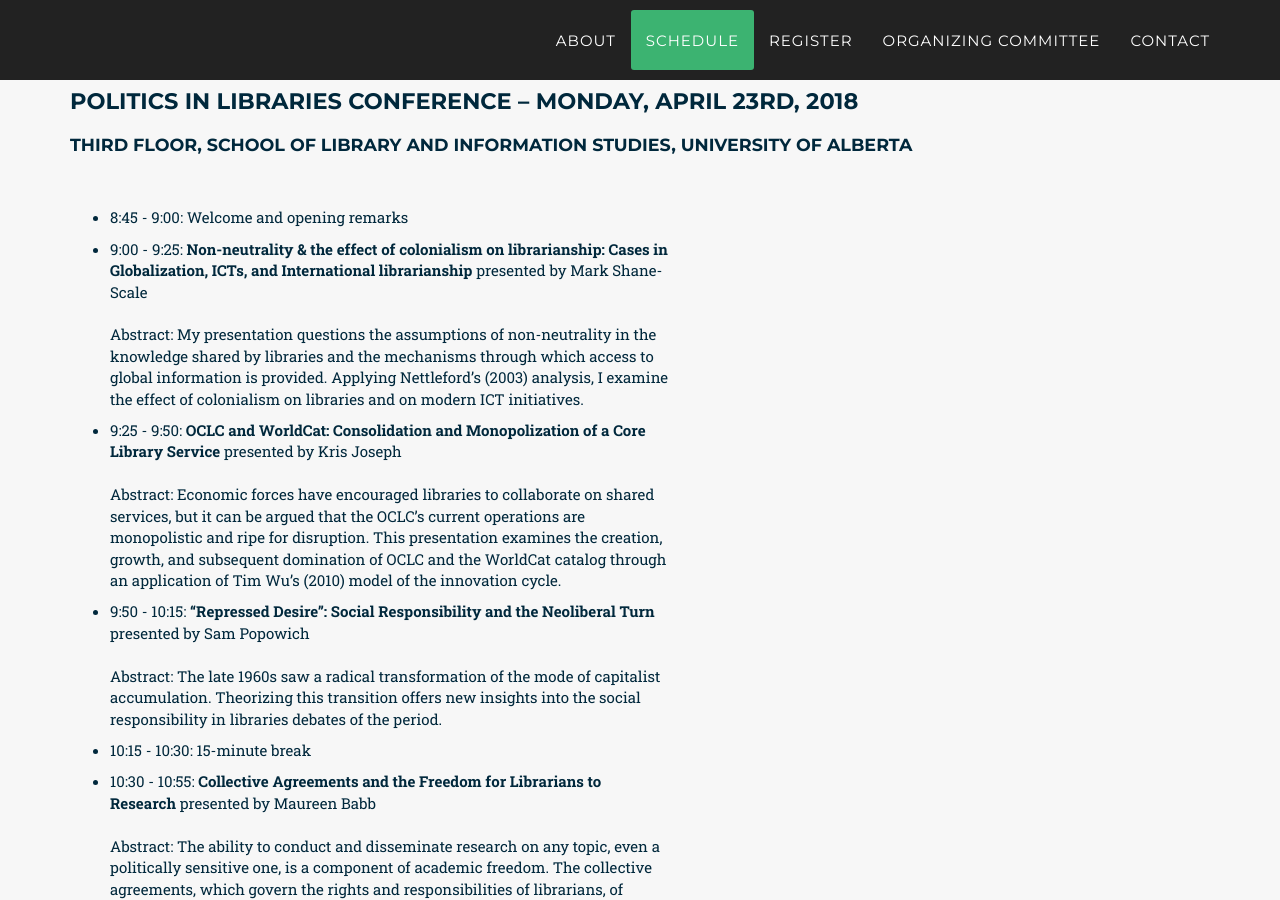
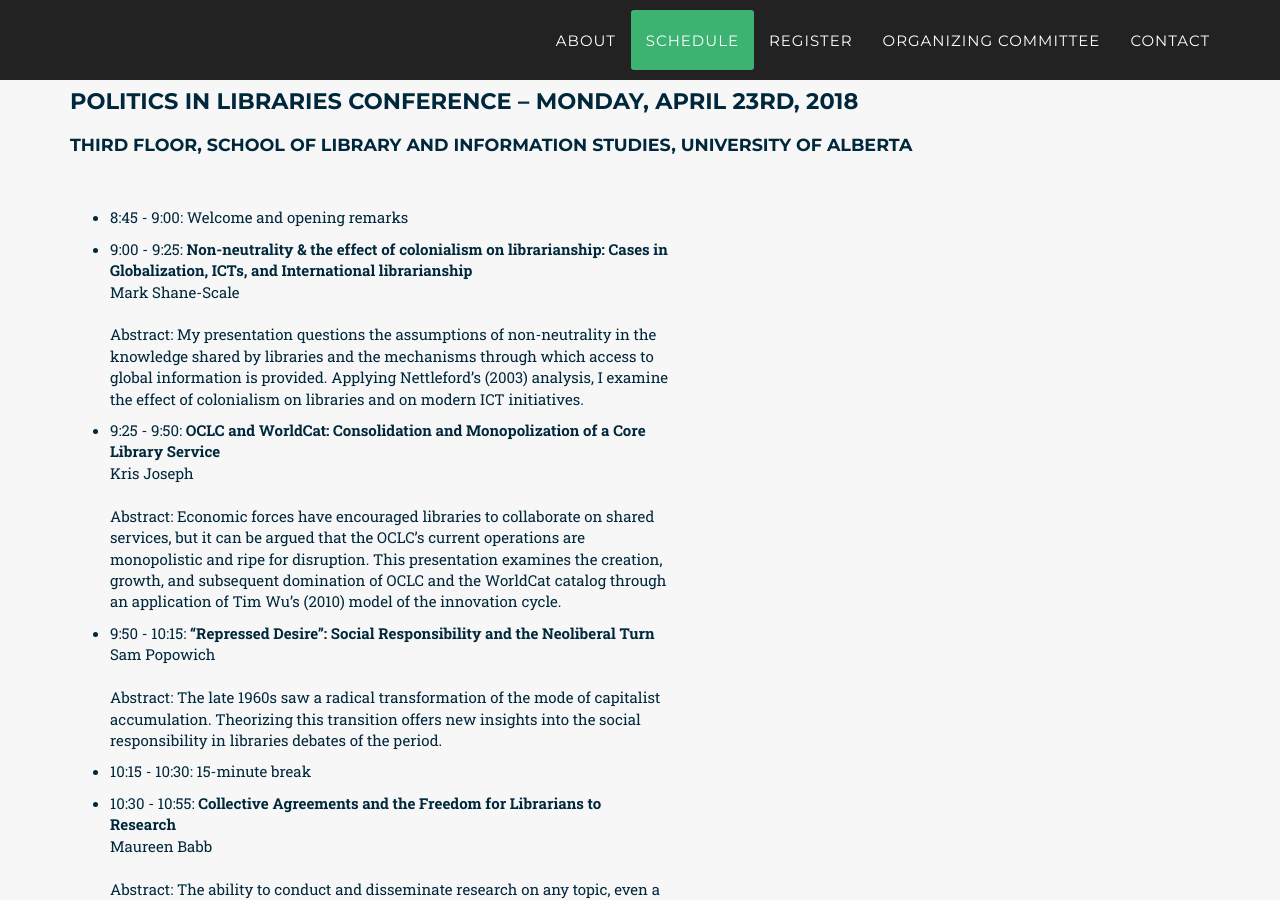
Before and after one commit to politicsoflibraries/politicsoflibraries.github.io, a Jekyll site: the page built from index.md, in a window 1280 px wide and 900 px high, scrolled down 1747 px. Built offline with Jekyll 4.4.1, drawn with Linux system fonts in a browser that asks for light colours; some web fonts are replaced; some of the changed text lies outside the part shown.

Commit message:
Formatting.

```diff
--- a/_includes/2017_data/schedule.html
+++ b/_includes/2017_data/schedule.html
@@ -17,9 +17,9 @@
         <li style="margin: 0 0 10px 0">9:00 - 9:25:
           <strong>Non-neutrality & the effect of colonialism on
             librarianship: Cases in Globalization, ICTs, and
-            International librarianship</strong> presented by Mark Shane-Scale<br />
+            International librarianship</strong> <br /> Mark Shane-Scale<br />
           <br />Abstract: My presentation questions the assumptions of non-neutrality in the knowledge shared by libraries and the mechanisms through which access to global information is provided. Applying Nettleford’s (2003) analysis, I examine the effect of colonialism on libraries and on modern ICT initiatives.<br /></li>
-        <li style="margin: 0 0 10px 0">9:25 - 9:50: <strong>OCLC and WorldCat: Consolidation and Monopolization of a Core Library Service</strong> presented by Kris Joseph<br />
+        <li style="margin: 0 0 10px 0">9:25 - 9:50: <strong>OCLC and WorldCat: Consolidation and Monopolization of a Core Library Service</strong> <br /> Kris Joseph<br />
           <br />Abstract: Economic forces have encouraged libraries to
           collaborate on shared services, but it can be argued that the
           OCLC’s current operations are monopolistic and ripe for
@@ -27,21 +27,23 @@
           and subsequent domination of OCLC and the WorldCat catalog
           through an application of Tim Wu’s (2010) model of the
           innovation cycle.<br /></li>
-        <li style="margin: 0 0 10px 0">9:50 - 10:15: <strong>“Repressed Desire”: Social Responsibility and the Neoliberal Turn</strong> presented by Sam Popowich<br />
+        <li style="margin: 0 0 10px 0">9:50 - 10:15: <strong>“Repressed Desire”: Social Responsibility and the Neoliberal Turn</strong> <br /> Sam Popowich<br />
           <br />Abstract: The late 1960s saw a radical transformation of the mode of capitalist accumulation. Theorizing this transition offers new insights into the social responsibility in libraries debates of the period.<br /></li>
         <li style="margin: 0 0 10px 0">10:15 - 10:30: 15-minute break<br /></li>
-        <li style="margin: 0 0 10px 0">10:30 - 10:55: <strong>Collective Agreements and the Freedom for Librarians to Research</strong> presented by Maureen Babb<br />
+        <li style="margin: 0 0 10px 0">10:30 - 10:55: <strong>Collective Agreements and the Freedom for Librarians to Research</strong> <br /> Maureen Babb<br />
           <br />Abstract: The ability to conduct and disseminate research on any topic, even a politically sensitive one, is a component of academic freedom.   The collective agreements, which govern the rights and responsibilities of librarians, of twelve Canadian universities were examined to determine the state of academic freedom and the expectations and provisions for research at these institutions.<br /></li>
-        <li style="margin: 0 0 10px 0">10:55 - 11:15: <strong>Fairly slippery: the political use, abuse, and misuse of “fair dealing” in Canadian opinion journalism</strong>, 2016-2017 presented by Corinne Gilroy<br />
+        <li style="margin: 0 0 10px 0">10:55 - 11:15: <strong>Fairly
+            slippery: the political use, abuse, and misuse of “fair
+            dealing” in Canadian opinion journalism, 2016-2017</strong> <br /> Corinne Gilroy<br />
           <br />Abstract: This presentation will examine political uses of the legal term “fair dealing” by various copyright stakeholders in Canada. In order to illustrate the limits and contours of various communities, “fair dealing” will be approached less as a signifier than as a boundary object.<br /></li>
-        <li style="margin: 0 0 10px 0">11:15 - 11:40 <strong>Invested and invisible identities: Politics of language in libraries</strong> presented by Ean Henninger<br />
+        <li style="margin: 0 0 10px 0">11:15 - 11:40 <strong>Invested and invisible identities: Politics of language in libraries</strong> <br /> Ean Henninger<br />
           <br />Abstract: Although they often go unexamined, linguistic acts constitute political behavior and shape the potential for engaging in such behavior both inside and outside of libraries. By drawing on work in applied linguistics and making specific reference to ideologies about neoliberalism and multilingualism, this presentation will explore how critical approaches to language practices can help library workers increase investment both in their organizations and in broader political activity.<br /></li>
-        <li style="margin: 0 0 10px 0">11:40 - 12:05: <strong>The Political Economy of the Research Library: On Chattel and Rent</strong> presented by Adam Siegel<br />
+        <li style="margin: 0 0 10px 0">11:40 - 12:05: <strong>The Political Economy of the Research Library: On Chattel and Rent</strong> <br /> Adam Siegel<br />
           <br />Abstract: A review of the history of the modern (i.e., post-Renaissance) research library is instructive: by reviewing and confronting their own history, concentrating in particular on early modern modes of collecting, organizing, describing, and using information (i.e., "primitive accumulation"), libraries gain an heuristic to improve service to research communities within the confines of current copyright and intellectual property law.  Argued in closing that libraries must resume limiting contractual obligations vis-a-vis vendors by regarding them as sellers of chattel goods rather than rentier service providers.<br /></li>
         <li style="margin: 0 0 10px 0">12:05 - 1:15: Lunch<br /></li>
-        <li style="margin: 0 0 10px 0">1:15 - 1:40: <strong>A Look into Closed Access Capitalism and LIS Publishing Practices</strong> presented by Robyn Hall<br />
+        <li style="margin: 0 0 10px 0">1:15 - 1:40: <strong>A Look into Closed Access Capitalism and LIS Publishing Practices</strong> <br /> Robyn Hall<br />
           <br />Abstract: Drawing on data from an investigation of 127 academic, peer-reviewed journals in library and information science (LIS), this presentation will discuss ways that those working in LIS can take back control over how their work is disseminated and shared online. For this to happen, however, members of the profession need to recognize and consciously grapple with the ubiquitous capitalist system that informs so many of the services, functions, and expectations that are tied to the profession.<br /></li>
-        <li style="margin: 0 0 10px 0">2:05 - 2:30: <strong>The Library As Market</strong> presented by Nailisa Tanner<br />
+        <li style="margin: 0 0 10px 0">2:05 - 2:30: <strong>The Library As Market</strong> <br /> Nailisa Tanner<br />
           <br />Abstract: “The marketplace of Ideas” is frequently invoked in debates concerning the merits of free, unrestricted speech; as social and information centres of their communities, libraries are frequently implicated in these debates. This presentation contextualizes the phrase in liberal and neoliberal political thought, and considers what is at stake in using this metaphor as speech becomes marketized in an ever more literal sense.<br /></li>
         <li style="margin: 0 0 10px 0">2:30 - 2:55: Break-out logistics<br /></li>
         <li style="margin: 0 0 10px 0">2:55 - 3:05: 10-minute break<br /></li>
```
Also changed, not shown: 2 other files.
